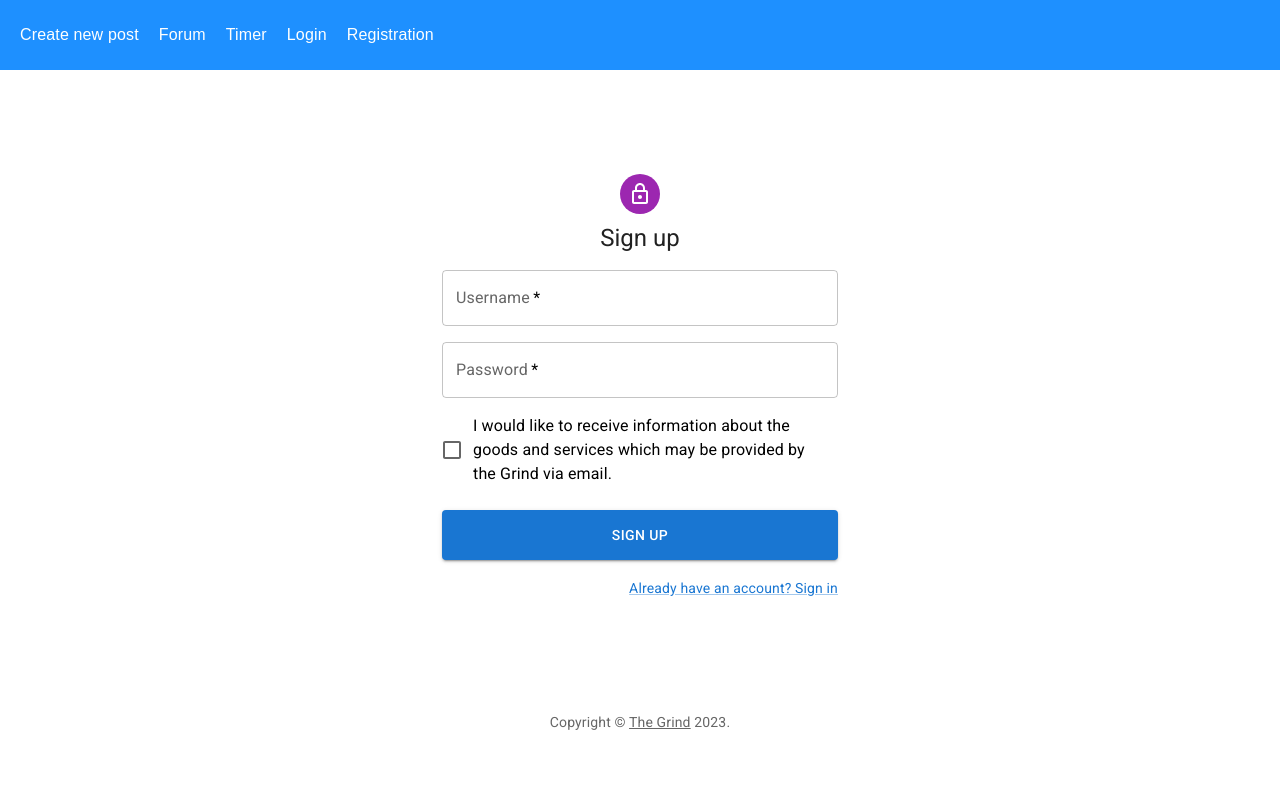
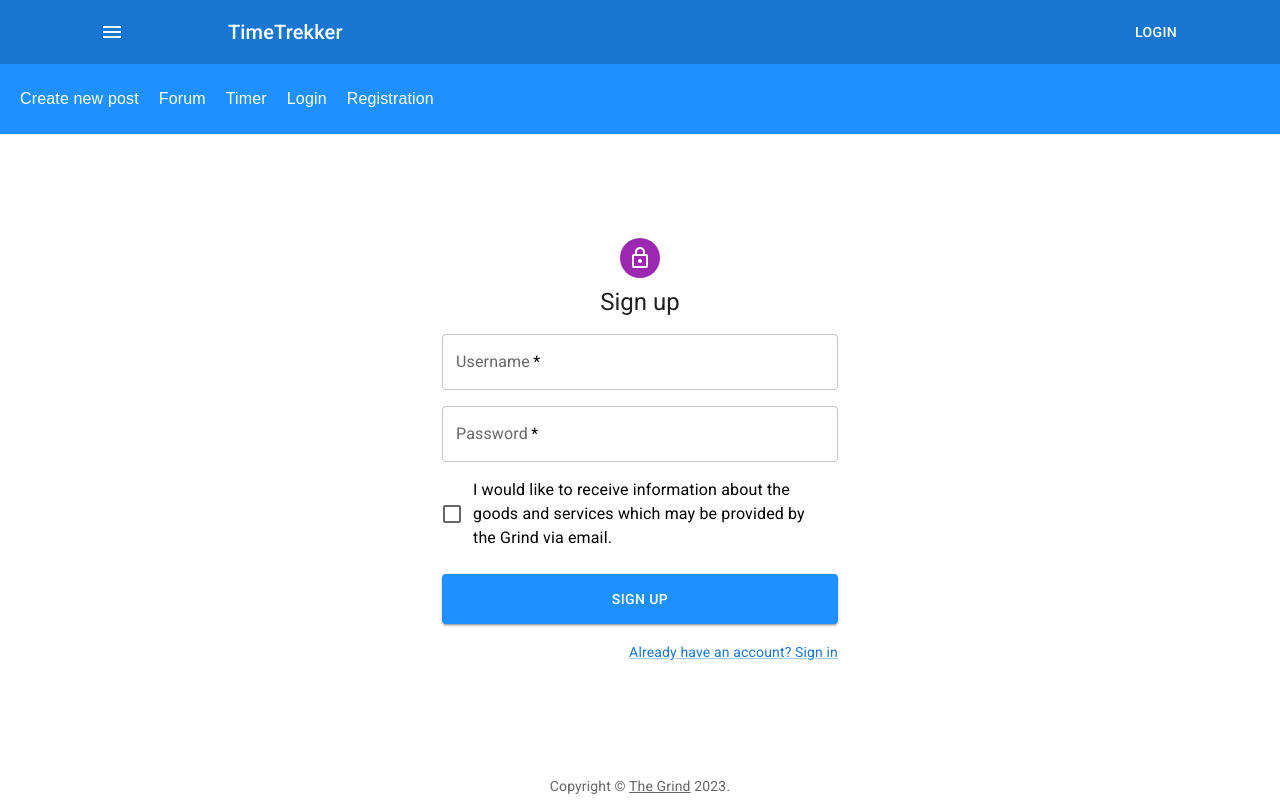
Before and after one commit to Weiennn/The-Grind, a React (Create React App) app in the folder client/: page /registration in a window 1280 px wide. Built offline with nearby package versions, Linux system fonts and the light colour scheme; no server answers.

Commit message:
changed navbar

```diff
--- a/client/src/App.css
+++ b/client/src/App.css
@@ -90,7 +90,7 @@
   margin-top: 15px;
   height: 40px;
   border: none;
-  background-color: lightskyblue;
+  background-color: dodgerblue;
   border-radius: 5px;
   color: white;
 }
@@ -242,3 +242,8 @@
   align-items: center;
   border: 1px solid lightgray;
 }
+
+#registrationButton {
+  background-color: dodgerblue;
+  color: white;
+}
--- a/client/src/App.js
+++ b/client/src/App.js
@@ -11,6 +11,7 @@
 import { AuthContext } from "./helper/AuthContext";
 import { useState, useEffect } from "react";
 import axios from "axios";
+import Navbar from './pages/Navbar';
 
 function App() {
   // State containing user login details
@@ -60,6 +61,7 @@
     <div className="App">
       <AuthContext.Provider value={{ authState, setAuthState }}>
         <Router>
+          <Navbar />
           <div className="navbar">
             <Link to="newPost">Create new post</Link>
             <Link to="/">Forum</Link>
--- a/client/src/pages/Login.js
+++ b/client/src/pages/Login.js
@@ -128,6 +128,7 @@
               variant="contained"
               onClick={login}
               sx={{ mt: 3, mb: 2 }}
+              color="primary"
             >
               Sign In
             </Button>
--- /dev/null
+++ b/client/src/pages/Navbar.js
@@ -0,0 +1,32 @@
+import * as React from "react";
+import AppBar from "@mui/material/AppBar";
+import Box from "@mui/material/Box";
+import Toolbar from "@mui/material/Toolbar";
+import Typography from "@mui/material/Typography";
+import Button from "@mui/material/Button";
+import IconButton from "@mui/material/IconButton";
+import MenuIcon from "@mui/icons-material/Menu";
+
+export default function Navbar() {
+  return (
+    <Box sx={{ flexGrow: 1, width: "100%" }}>
+      <AppBar position="static">
+        <Toolbar>
+          <IconButton
+            size="large"
+            edge="start"
+            color="inherit"
+            aria-label="menu"
+            sx={{ mr: 2 }}
+          >
+            <MenuIcon />
+          </IconButton>
+          <Typography variant="h6" component="div" sx={{ flexGrow: 1 }}>
+            TimeTrekker
+          </Typography>
+          <Button color="inherit">Login</Button>
+        </Toolbar>
+      </AppBar>
+    </Box>
+  );
+};
--- a/client/src/pages/Registration.js
+++ b/client/src/pages/Registration.js
@@ -80,7 +80,7 @@
   //TODO change icon
   return (
     <ThemeProvider theme={defaultTheme}>
-      <Container component="main" maxWidth="xs">
+      <Container component="registrationContainer" maxWidth="xs">
         <CssBaseline />
         <Box
           sx={{
@@ -149,8 +149,10 @@
                 fullWidth
                 variant="contained"
                 sx={{ mt: 3, mb: 2 }}
+                color="primary"
+                id="registrationButton"
               >
-                Sign Up
+                Sign up
               </Button>
               <Grid container justifyContent="flex-end">
                 <Grid item>
```
